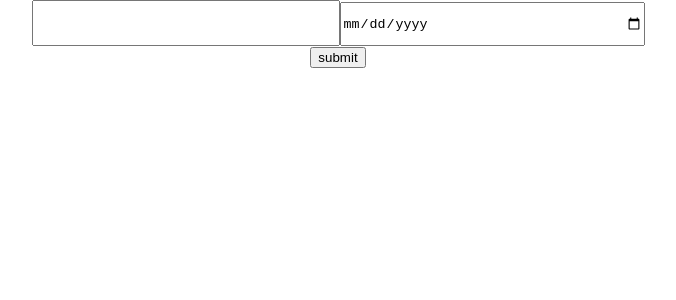
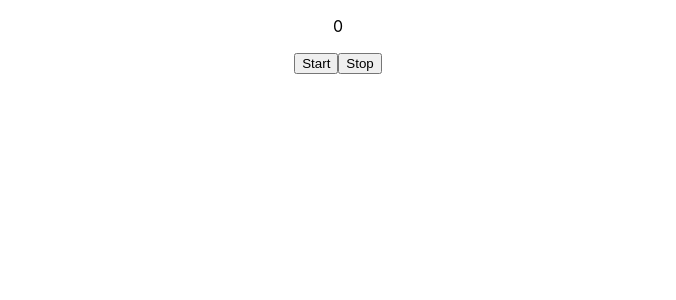
Before and after one commit to Abhay5855/React-machine-coding-challenges, a React (Create React App) app: page / in a window 1280 px wide. Shown: the top 300 px of the page, without its empty margins (302-978 px from the left). Built offline with nearby package versions, Linux system fonts and the light colour scheme.

Commit message:
feat : counter example with start and stop buttons

```diff
--- a/src/App.js
+++ b/src/App.js
@@ -2,6 +2,7 @@
 import './App.css';
 import Parent from "./react-practice/child-parent-update/Parent"
 import Todo from "./react-practice/todo/Todo";
+import Counter from "./react-practice/counter/Counter";
 
 function App() {
   return (
@@ -11,7 +12,10 @@ function App() {
       {/* <Parent /> */}
 
 
-      <Todo />
+      {/* <Todo /> */}
+
+
+      <Counter />
 
     </div>
   );
--- /dev/null
+++ b/src/react-practice/counter/Counter.js
@@ -0,0 +1,62 @@
+import { useState, useEffect } from "react";
+
+const Counter = () => {
+  //create counter that should run on every second when clicked.
+
+  const [counter, setCounter] = useState(0);
+
+  const [stop , setStop] = useState(false);
+
+  let timerId = null;
+
+  const handleCounter = () => {
+    // if (timerId === null) {
+    //   timerId = setInterval(() => {
+    //     setCounter((counter) => counter + 1);
+    //   }, 1000);
+    // }
+
+
+    setStop(true);
+  };
+
+  const StopCounter = () => {
+    // if (timerId !== null) {
+    //   clearInterval(timerId);
+    // }
+
+    // timerId = null;
+    setStop(false);
+  };
+
+
+  useEffect(() => {
+
+       let timer;
+
+       if(stop){
+
+            timer = setInterval(() => {
+
+              setCounter(counter => counter + 1);
+
+
+           }, 1000)
+
+
+       }
+
+       return () => clearInterval(timer);
+  })
+
+  return (
+    <>
+      <p>{counter}</p>
+
+      <button onClick={handleCounter}>Start</button>
+      <button onClick={StopCounter}>Stop</button>
+    </>
+  );
+};
+
+export default Counter;
```
